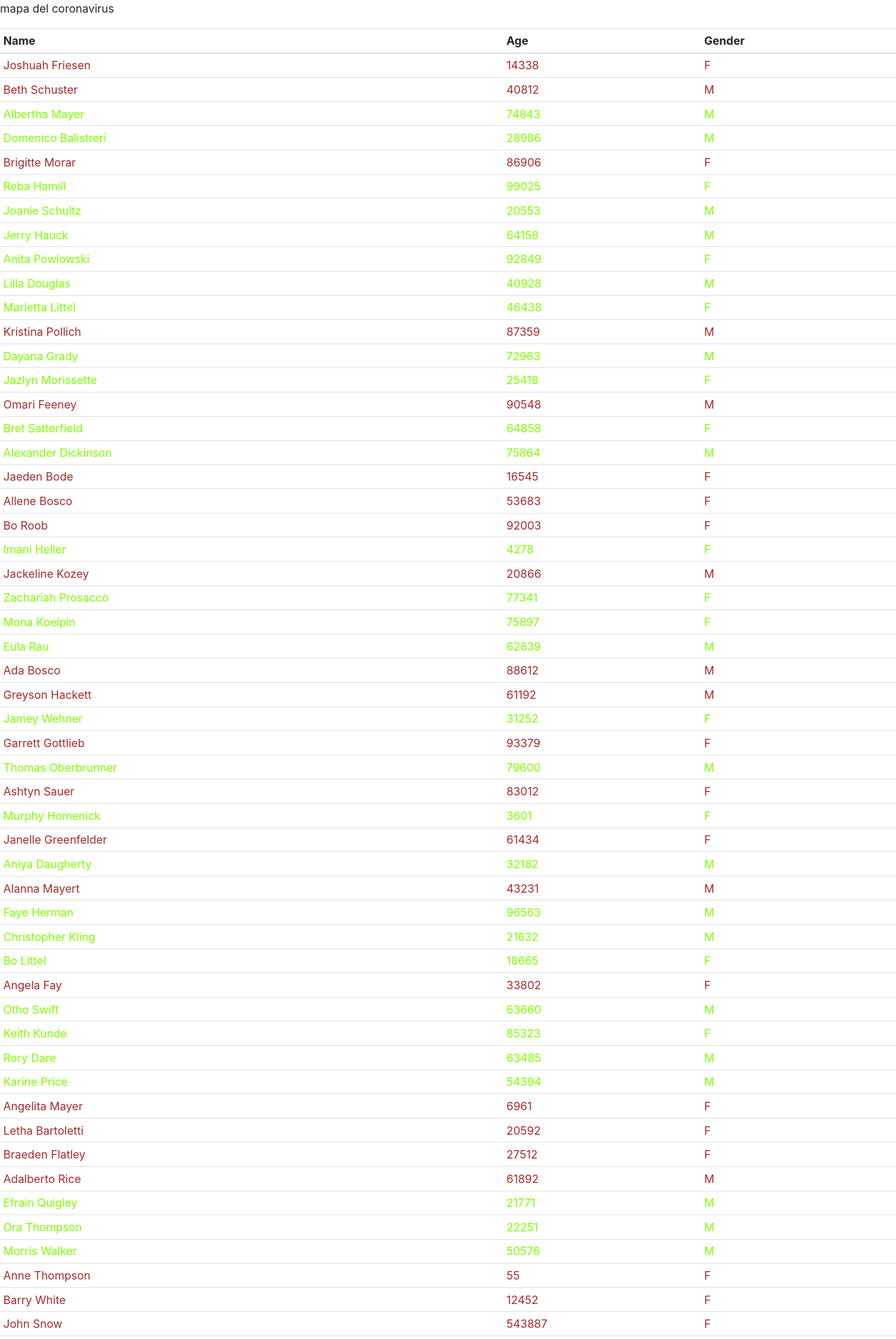
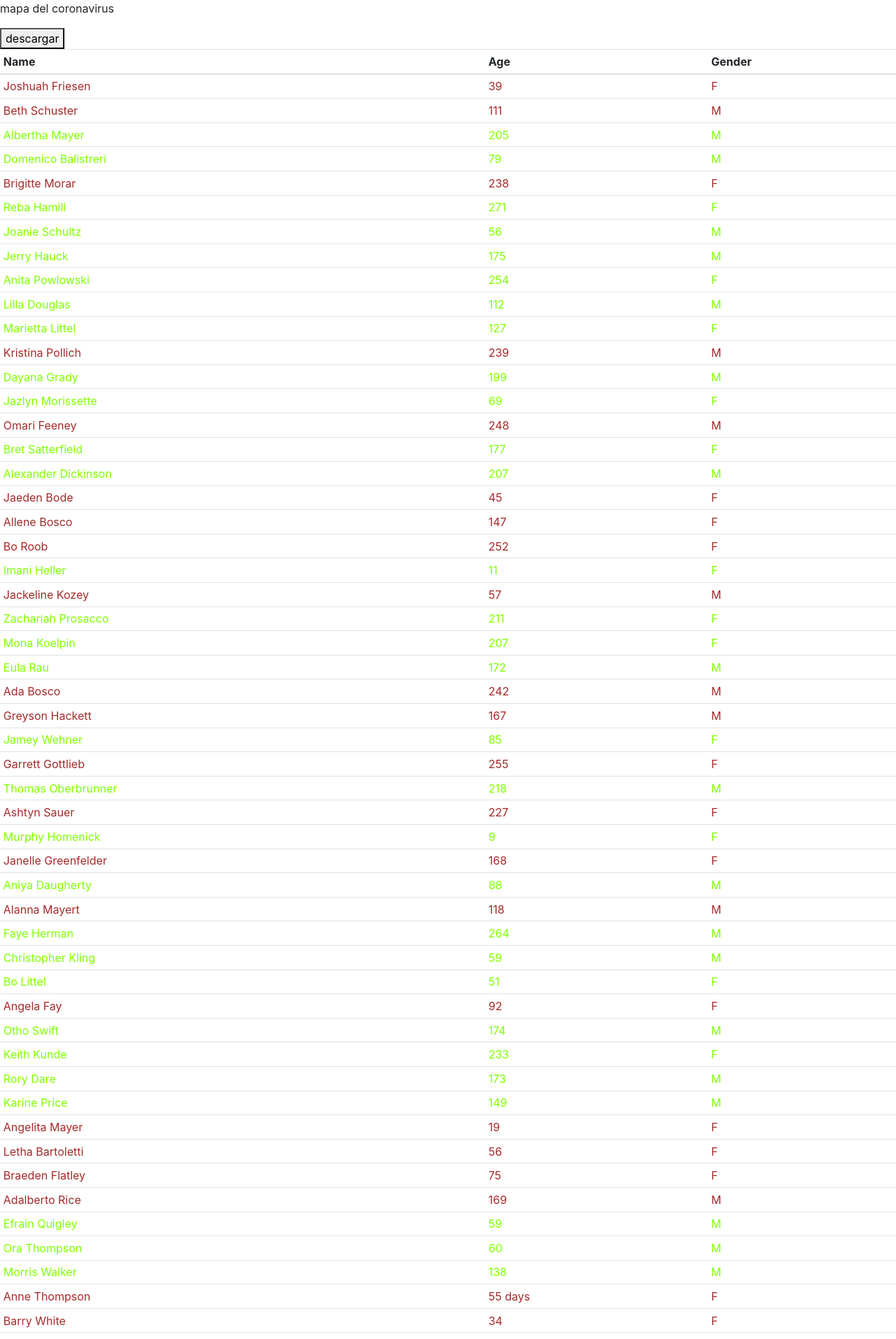
Before and after one commit to viryisb/coronavirus, a React (Create React App) app: page / in a window 1280 px wide. Shown: the top 1914 px of the page at 70% size. Built offline with nearby package versions, Linux system fonts and the light colour scheme.

Commit message:
agrega botón para descargar csv

```diff
--- a/src/App.js
+++ b/src/App.js
@@ -15,16 +15,36 @@ class App extends React.Component{
     this.state.infectedPeople.forEach((infected)=>{
       let name= infected.first_name;
       let lastName=infected.last_name;
-      let age=infected.age;
+      let age=(infected.age>365)? parseInt(infected.age /365) : infected.age + " days"
 
        infectedTable.push(<tr className={(infected.live)? "live":"dead"}>
         <td>{name}  {lastName}</td>
-      <td>{age}</td>
-      <td>{(infected.female)? <span>F</span>:<span>M</span>}</td>
+      <td>{age }</td>
+      <td>{ (infected.female)? <span>F</span>:<span>M</span>}</td>
       </tr>)
     }
   );
   return infectedTable;
+}
+downloadInfected(){
+  let csv= "Name, Age, Gender, Live\n"
+this.state.infectedPeople.forEach((infected)=>{
+let name= infected.first_name;
+      let lastName=infected.last_name;
+      let gender= infected.female? "male" : "female"
+      let age=(infected.age>365)? parseInt(infected.age /365) : infected.age + " days";
+      let live=!! infected.live;
+      csv += name+ '' + lastName + ',' + age + ',' + gender + ',' + live +';';
+    })
+
+//hago el download
+const element = document.createElement("a");
+const file = new Blob([csv], {type: "text/csv"});
+element.href = URL.createObjectURL(file);
+element.download = "Infected.csv";
+document.body.appendChild(element);
+element.click();
+element.parentNode.removeChild(element);
 }
 
 
@@ -36,6 +56,7 @@ render(){
     <p> mapa del coronavirus
     </p>
   </header>
+<button onClick={() => {this.downloadInfected()}}>descargar</button>
   <table class="table table-sm">
   <thead>
     <tr>
```
Lines whose indentation alone changed are shown as unchanged.
